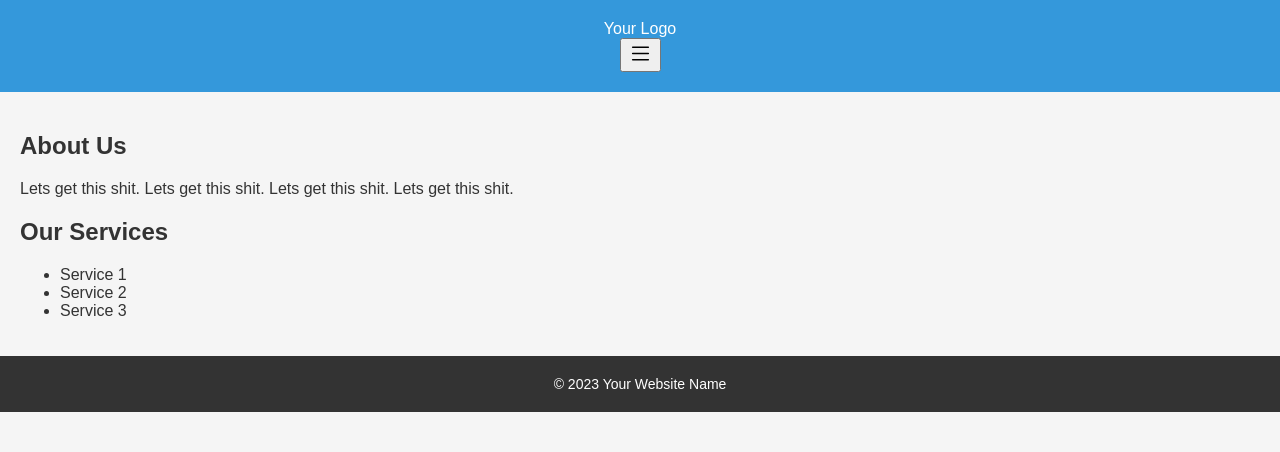
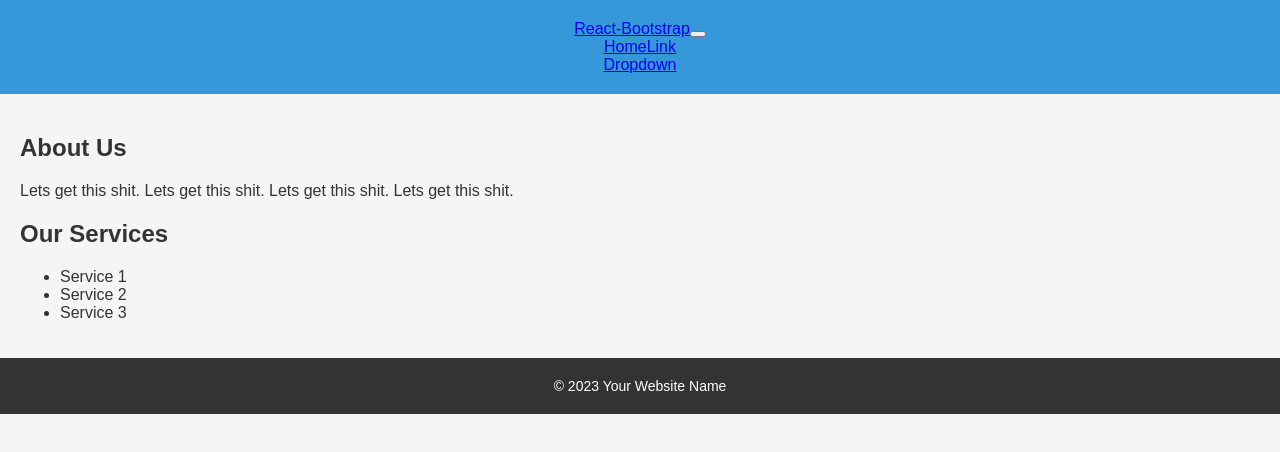
Before and after one commit to dracos-l/pickupcompsv2, a React (Create React App) app: page / in a window 1280 px wide. Shown: the top 452 px of the page. Built offline with nearby package versions, Linux system fonts and the light colour scheme.

Commit message:
Working on Dropdown and Bootstrap

```diff
--- a/src/App.css
+++ b/src/App.css
@@ -44,6 +44,9 @@ nav ul li a {
 nav ul li a:hover {
   color: #e74c3c;
 }
+nav #basic-nav-dropdown {
+  color-scheme: #e74c3c;
+}
 
 main {
   padding: 20px;
--- a/src/App.js
+++ b/src/App.js
@@ -2,13 +2,19 @@ import './App.css';
 import MainPage from './components/MainPage';
 import Header from './components/Header';
 import React from 'react';
+import { ThemeProvider } from 'react-bootstrap';
 
 function App() {
   return (
-  <div className="App">
-    <Header />
-    <MainPage /> {/* Render the MainPage component */}
-  </div>
+    <ThemeProvider
+      breakpoints={['xxxl', 'xxl', 'xl', 'lg', 'md', 'sm', 'xs', 'xxs']}
+  minBreakpoint="xxs"
+    >
+    <div className="App">
+      <Header />
+      <MainPage /> {/* Render the MainPage component */}
+    </div>
+  </ThemeProvider>
 );
 
 }
--- a/src/App.scss
+++ b/src/App.scss
@@ -17,7 +17,6 @@ body {
   margin: 0 auto;
   padding: 20px;
 }
-
 
 
 // Header
@@ -59,6 +58,9 @@ nav {
       }
     }
   }
+  #basic-nav-dropdown{
+    color-scheme: $secondary-color;
+  }
 }
 
 // Main content
--- a/src/components/DropdownMenu.js
+++ b/src/components/DropdownMenu.js
@@ -1,4 +1,5 @@
 import React, { useState } from 'react';
+
 
 const DropdownMenu = () => {
   const [isOpen, setIsOpen] = useState(false);
@@ -22,14 +23,14 @@ const DropdownMenu = () => {
 
   return (
     <div>
-        <div className="dropdown">
-          <button className="dropdown-button" onClick={toggleMenu}>
+        <div class="dropdown">
+          <button class="dropdown-button" onClick={toggleMenu}>
               <svg xmlns="http://www.w3.org/2000/svg" width="25" height="25" fill="currentColor" class="bi bi-list" viewBox="0 0 16 16">
                   <path fill-rule="evenodd" d="M2.5 12a.5.5 0 0 1 .5-.5h10a.5.5 0 0 1 0 1H3a.5.5 0 0 1-.5-.5zm0-4a.5.5 0 0 1 .5-.5h10a.5.5 0 0 1 0 1H3a.5.5 0 0 1-.5-.5zm0-4a.5.5 0 0 1 .5-.5h10a.5.5 0 0 1 0 1H3a.5.5 0 0 1-.5-.5z"/>
               </svg>
           </button>
           {isOpen && (
-              <ul className="dropdown-menu">
+              <ul class="dropdown-menu">
                 <li onClick={() => handleItemClick('Contact')}>Contact Us</li>
                 <li onClick={() => handleItemClick('AboutUs')}>About Us</li>
                 <li onClick={() => handleItemClick('AboutProj')}>About the Project</li>
@@ -37,8 +38,8 @@ const DropdownMenu = () => {
           )}
         </div>
         {isPopupOpen && (
-            <div className="popup">
-                <div className="popup-content">
+            <div class="popup">
+                <div class="popup-content">
                     <h3>Custom Popup Text for {selectedItem}</h3>
                     <button onClick={closePopup}>Close</button>
                 </div>
--- a/src/components/Header.js
+++ b/src/components/Header.js
@@ -1,16 +1,43 @@
 import React from 'react';
 import DropdownMenu from './DropdownMenu';
+import Nav from 'react-bootstrap/Nav';
+import Navbar from 'react-bootstrap/NavBar';
+import NavDropdown from 'react-bootstrap/NavDropdown';
+import Container from 'react-bootstrap/Container';
 
 const Header = () => {
   return (
     <header>
       <nav>
-        <div className="logo">Your Logo</div>
-        <div className="menu">
-            <DropdownMenu />
-        </div>
+        <Navbar collapseOnSelect expand="lg" className="bg-body-tertiary" fixed="top">
+          <Container fluid>
+            <Navbar.Brand href="#home">
+                React-Bootstrap
+            </Navbar.Brand>
+
+            <Navbar.Toggle aria-controls="basic-navbar-nav" />
+
+            <Navbar.Collapse id="basic-navbar-nav">
+              <Nav class="me-auto">
+                <Nav.Link href="#home">Home</Nav.Link>
+                <Nav.Link href="#link">Link</Nav.Link>
+                <NavDropdown title="Dropdown" id="basic-nav-dropdown">
+                  <NavDropdown.Item href="#action/3.1">
+                    About Us
+                  </NavDropdown.Item>
+                  <NavDropdown.Item href="#action/3.2">
+                    About the Project
+                  </NavDropdown.Item>
+                  <NavDropdown.Item href="#action/3.3">
+                    Contact Us
+                  </NavDropdown.Item>
+                </NavDropdown>
+              </Nav>
+            </Navbar.Collapse>
+          </Container>
+        </Navbar>
       </nav>
-    </header>
+  </header>
   );
 }
 
```
Also changed, not shown: 1 other file (tests, documents, lock files or other folders).
